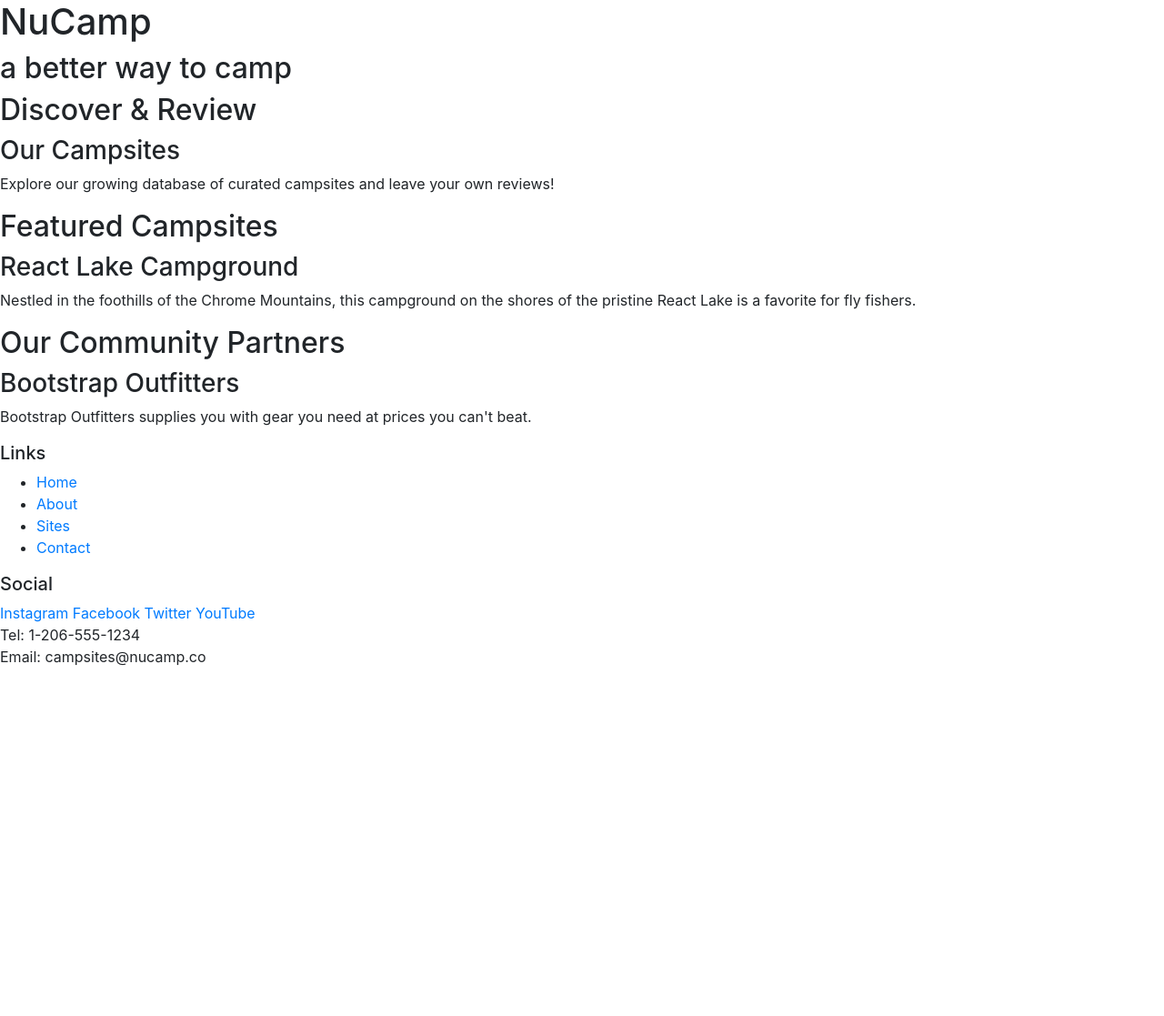
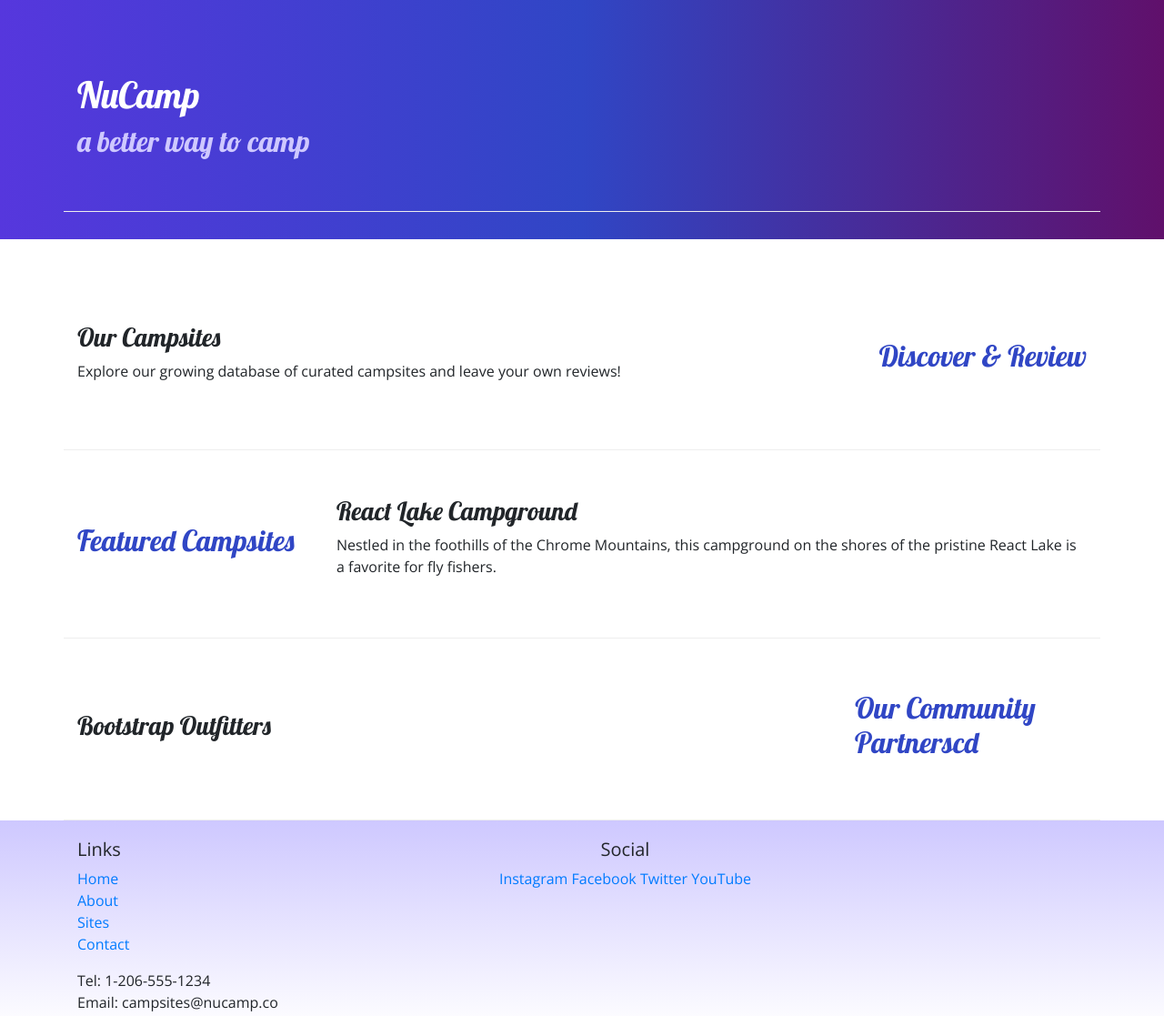
Before and after one commit to rnjonesnc/Nucampwebsite, a website: page index.html in a window 1280 px wide. Shown: the whole page at 91% size. Before the commit the page ends 800 px from the top, so only its background shows below. Drawn offline with nearby package versions, Linux system fonts and the light colour scheme.

Commit message:
Index Changes

```diff
--- a/index.html
+++ b/index.html
@@ -6,62 +6,99 @@
         <!-- Required meta tags always come first -->
         <meta charset="utf-8" />
         <meta name="viewport" content="width=device-width, initial-scale=1" />
+        <meta http-equiv="x-ua-compatible" content="ie-edge"/>
 
         <!-- Bootstrap CSS -->
         <link rel="stylesheet" href="node_modules/bootstrap/dist/css/bootstrap.min.css" />
+
+        <!-- Additional CSS must be placed after Bootstrap CSS -->
+        <link rel="stylesheet" href="https://fonts.googleapis.com/css?family=Lobster|Open+Sans" />
+        <link rel="stylesheet" href="styles.css" />
 
         <title>NuCamp: A Better Way To Camp</title>
     </head>
 
 <body>
 
-    <header>
-        <div>
+    <header class = "jumbotron jumbotron-fluid">
+        <div class ="container">
+            <div class ="row row-content align-items-center">
+                <div class ="col">
                 <h1>NuCamp</h1>
                 <h2>a better way to camp</h2>
         </div>
+    </div>
+</div>
     </header>
 
-    <div>
-        <h2>Discover & Review</h2>
+    <div class = "container">
+        <div class = "row row-content align-items-center">
+            <div class = "col-sm-4 order-sm-last col-md-3">
+                <h2 class="text-sm-right">Discover & Review</h2>
+            </div>
+                <div class = "col">
                 <h3>Our Campsites</h3>
                 <p>Explore our growing database of curated campsites and leave your own reviews!</p>
             </div>
+         </div>
+    </div>
 
-    <div>
+
+
+
+    <div class = "container">
+        <div class = "row row-content align-items-center">
+            <div class = "col-sm-4 col-md-3">
                 <h2>Featured Campsites</h2>
+            </div>
+        <div class = "col">
             <h3>React Lake Campground</h3>
             <p>Nestled in the foothills of the Chrome Mountains, this campground on the shores of the pristine React Lake is a favorite for fly fishers.</p>
         </div>
-
-    <div>
-        <h2>Our Community Partners</h2>
-        <h3>Bootstrap Outfitters</h3>
-        <p>Bootstrap Outfitters supplies you with gear you need at prices you can't beat.</p>
+    </div>
 </div>
 
+
+    <div class = "container">
+        <div class = "row row-content align-items-center">
+            <div class = "col-sm-4 order-sm-last col-md-3">
+                <h2>Our Community Partnerscd</h2>
+            </div>
+        <div class = "col">
+        <h3>Bootstrap Outfitters</h3>
+        <p class="d-none">Bootstrap Outfitters supplies you with gear you need at prices you can't beat.</p>
+    </div>
+</div>
+</div>
+
+
+
     <footer>
-        <div>
+        <div class = "container">
+            <div class = "row">
+                <div class = "col-4 offset-1col-sm-2">
                     <h5>Links</h5>
-            <ul>
+                    <ul class ="list-unstyled">
                     <li><a href="#">Home</a></li>
                     <li><a href="#">About</a></li>
                     <li><a href="#">Sites</a></li>
                     <li><a href="#">Contact</a></li>
             </ul>
         </div>
-        <div>
+        <div class="col-6 col-sm-5 text-center">
             <h5>Social</h5>
             <a href="http://instagram.com/">Instagram</a>
             <a href="http://facebook.com/">Facebook</a>
             <a href="http://twitter.com/">Twitter</a>
             <a href="http://youtube.com/">YouTube</a>
         </div>
-        <div>
+        <div class = "col-sm-4">
             Tel: 1-206-555-1234<br />
             Email: campsites@nucamp.co
         </div>
     </footer>
+
+
 
 
 <!-- jQuery must come first, then Popper.js, then the Bootstrap JavaScript plugins.-->
@@ -72,3 +109,5 @@
 </body>
 
 </html>
+
+<!-- WANT TO COME BACK TO THIS AND PUSH TO RESPOSITIORY -->
--- /dev/null
+++ b/styles.css
@@ -0,0 +1,32 @@
+body {
+    font-family: "Open Sans", sans-serif;
+}
+
+h1, h2, h3 {
+    font-family: "Lobster", cursive;
+}
+
+h2 {
+    color: #3046C5;
+}
+
+header h2 {
+    color: #CEC8FF;
+}
+
+footer {
+    background-image: linear-gradient(#CEC8FF, white);
+    padding: 20px 0;
+}
+
+.jumbotron {
+    padding: 30px;
+    background-image: linear-gradient(to right, #5637DD, #3046C5, #60106B);
+    color: white;
+}
+
+.row-content {
+    padding: 50px 0;
+    border-bottom: 1px ridge;
+    min-height: 200px;
+}
```
Also changed, not shown: Bootstrapexample.html (added, +52 -0 lines), aboutus.html (added, +108 -0 lines), aboutus.LG.png (added), aboutus.XS.png (added), nucampsite.html (deleted), 1 other file. Lines whose indentation alone changed are shown as unchanged.
